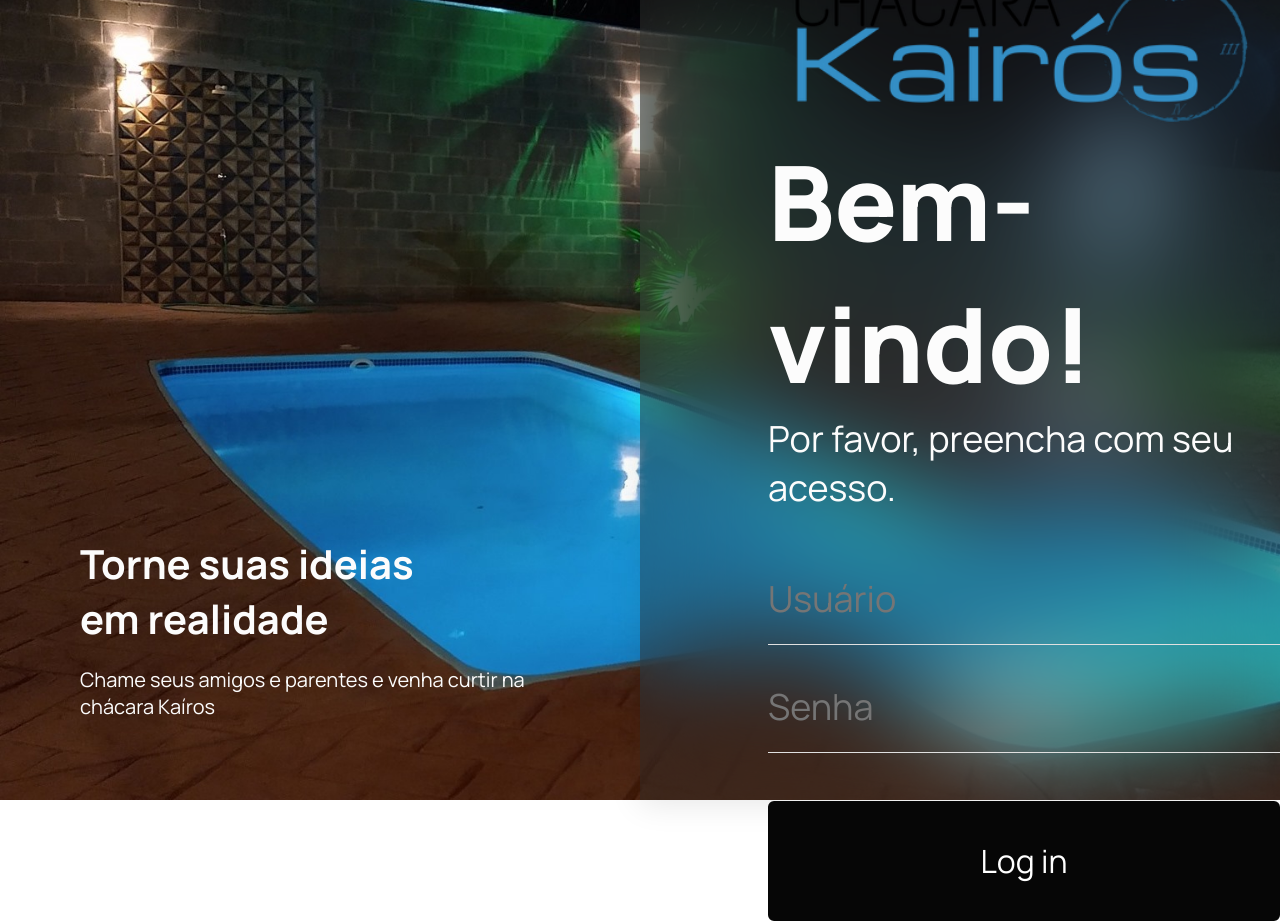
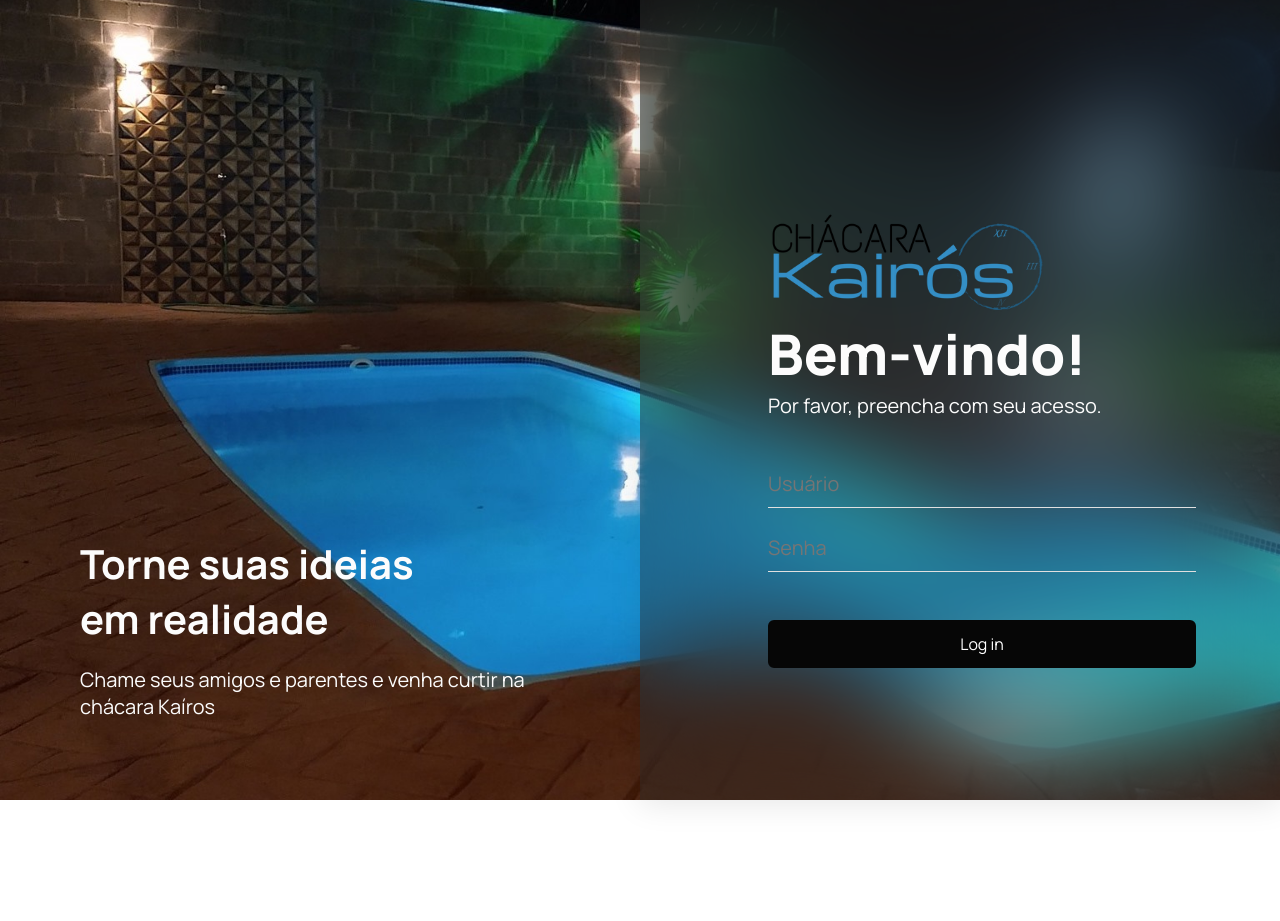
Before and after one commit to natansc-dev/cottage-rent-admin, a React (Vite) app: page / in a window 1280 px wide. After the commit the page ends 800 px from the top, so only its background shows below. Built offline with nearby package versions, Linux system fonts and the light colour scheme.

Commit message:
fix: responsive login page

```diff
--- a/src/pages/Login/styled.ts
+++ b/src/pages/Login/styled.ts
@@ -71,6 +71,20 @@ export const RightGrid = styled('div', {
     media: {
       lg: {
         padding: '5rem 0 0 8rem',
+        alignItems: 'flex-start',
+        justifyContent: 'center',
+        img: {
+          width: 282,
+          height: 'auto',
+        },
+
+        h1: {
+          fontSize: '3.5rem',
+        },
+
+        p: {
+          fontSize: '1.25rem',
+        },
       },
     },
   },
@@ -81,7 +95,6 @@ export const LoginForm = styled('form', {
   flexDirection: 'column',
   alignItems: 'center',
   justifyContent: 'center',
-
   width: '100%',
 
   input: {
@@ -128,7 +141,22 @@ export const LoginForm = styled('form', {
   variants: {
     media: {
       md: {},
-      lg: {},
+      lg: {
+        alignItems: 'flex-start',
+
+        input: {
+          height: '48px',
+          width: 428,
+          fontSize: '1.25rem',
+        },
+
+        button: {
+          height: '48px',
+          width: 428,
+          fontSize: '1rem',
+          padding: '0.25rem',
+        },
+      },
     },
   },
 })
```
